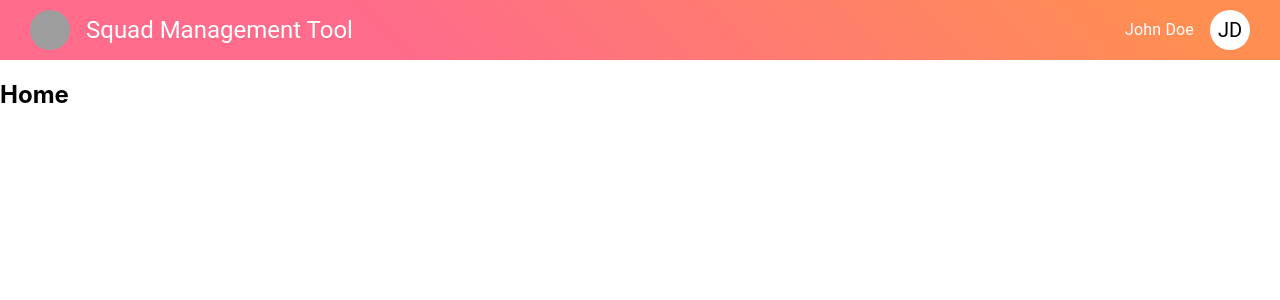
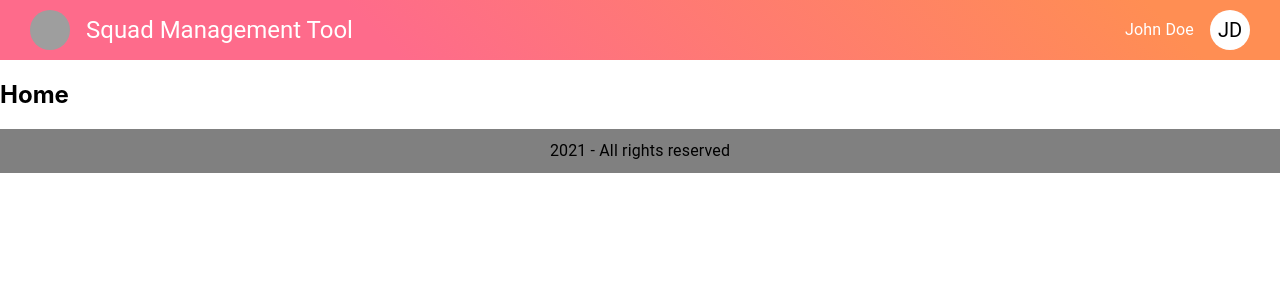
Before and after one commit to Leoguedesm1/squad_management_tool, a React (Create React App) app: page /new_team in a window 1280 px wide. Shown: the top 300 px of the page. Built offline with nearby package versions, Linux system fonts and the light colour scheme; grey boxes are pictures that could not be loaded.

Commit message:
finish bottombar

```diff
--- a/src/App.js
+++ b/src/App.js
@@ -5,20 +5,23 @@ import {
   Route,
 } from "react-router-dom";
 
-import { Topbar } from './components/index';
+import { Topbar, Bottombar } from './components/index';
 
 export default function App() {
   return (
     <Router>
         <Topbar />
+
         <Switch>
-        <Route path="/">
+          <Route path="/">
             <Home />
           </Route>
           <Route path="/new_team">
             <Users />
           </Route>
         </Switch>
+
+        <Bottombar />
     </Router>
   );
 }
--- /dev/null
+++ b/src/components/Bottombar/Bottombar.js
@@ -0,0 +1,13 @@
+import React from 'react';
+import { Grid, Typography, Avatar } from '@material-ui/core';
+import { Container } from './style';
+
+export default () => {
+    return (
+        <Container container alignItems='center' justifyContent='center' direction='row'>
+            <Grid item>
+                <Typography>2021 - All rights reserved</Typography>
+            </Grid>
+        </Container>
+    )
+}
--- /dev/null
+++ b/src/components/Bottombar/style.js
@@ -0,0 +1,12 @@
+import { styled } from '@material-ui/core/styles';
+import { Grid } from '@material-ui/core/';
+
+const Container = styled(Grid)({
+  background: 'gray',
+  padding: '10px 30px',
+  color: 'black',
+});
+
+export {
+    Container,
+}
--- a/src/components/index.js
+++ b/src/components/index.js
@@ -1,5 +1,7 @@
 import Topbar from './Topbar/Topbar';
+import Bottombar from './Bottombar/Bottombar';
 
 export {
-    Topbar
+    Topbar,
+    Bottombar,
 };
```
